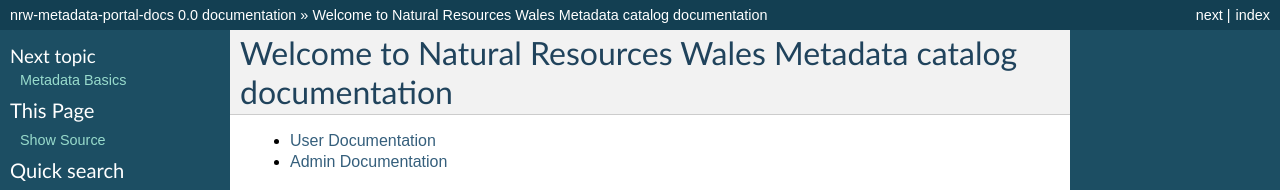
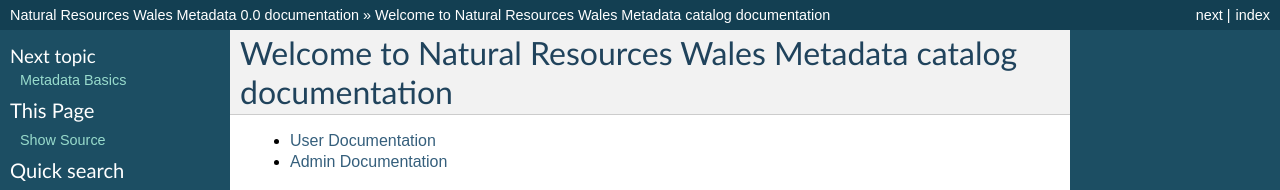
Before and after one commit to AstunTechnology/nrw-metadata-portal-docs, a Sphinx documentation site: the page built from docs/index.rst, in a window 1280 px wide and 900 px high. Shown: the top 190 px of the window. Built offline with Sphinx 7.4.7, drawn with Linux system fonts in a browser that asks for light colours; some of the changed text lies outside the part shown.

Commit message:
fix project title

```diff
--- a/docs/conf.py
+++ b/docs/conf.py
@@ -6,7 +6,7 @@
 # -- Project information -----------------------------------------------------
 # https://www.sphinx-doc.org/en/master/usage/configuration.html#project-information
 
-project = 'nrw-metadata-portal-docs'
+project = 'Natural Resources Wales Metadata'
 copyright = '2024, Astun Technology and Natural Resources Wales'
 author = 'Astun Technology and Natural Resources Wales'
 release = '0.0'
```
